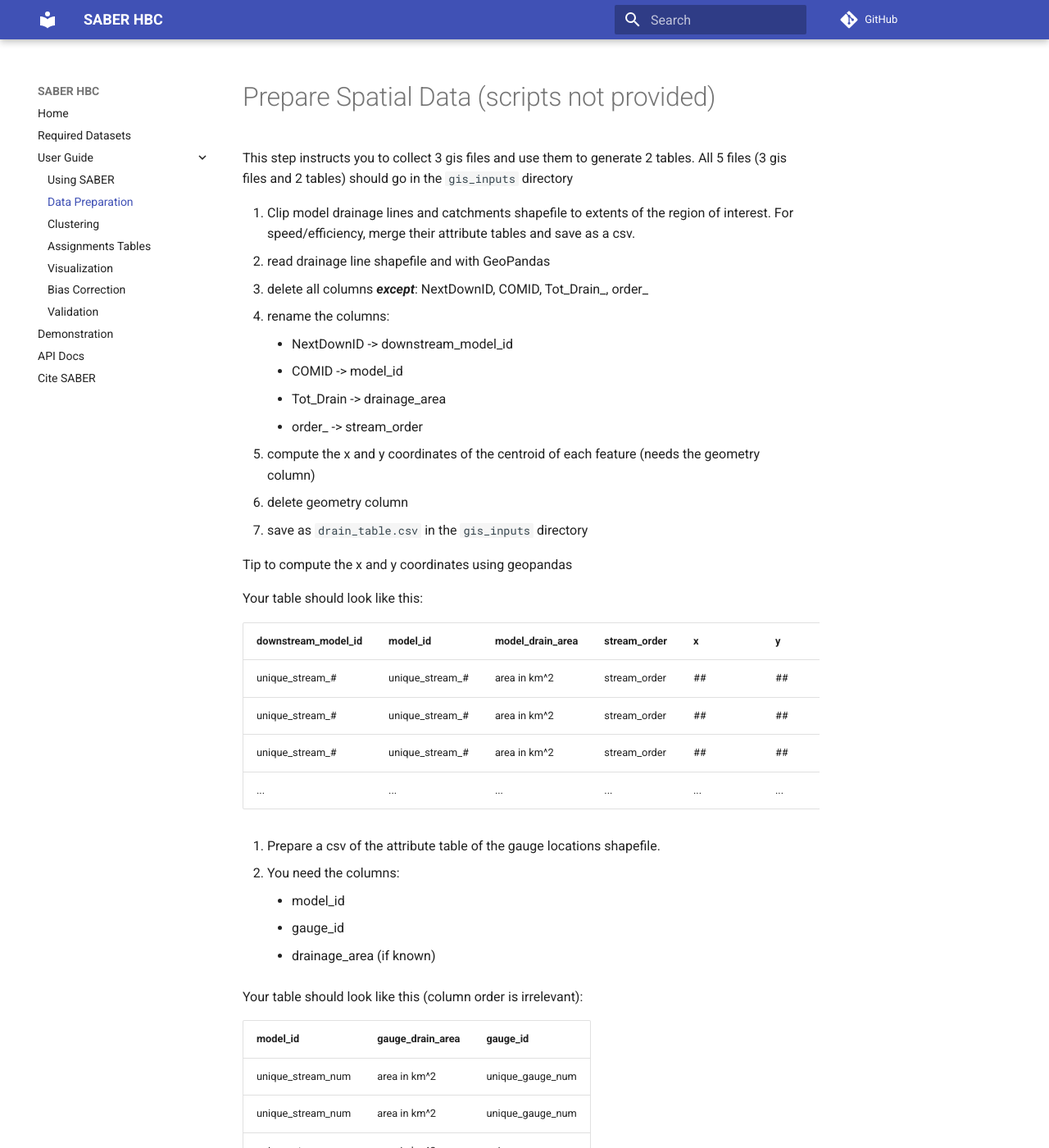
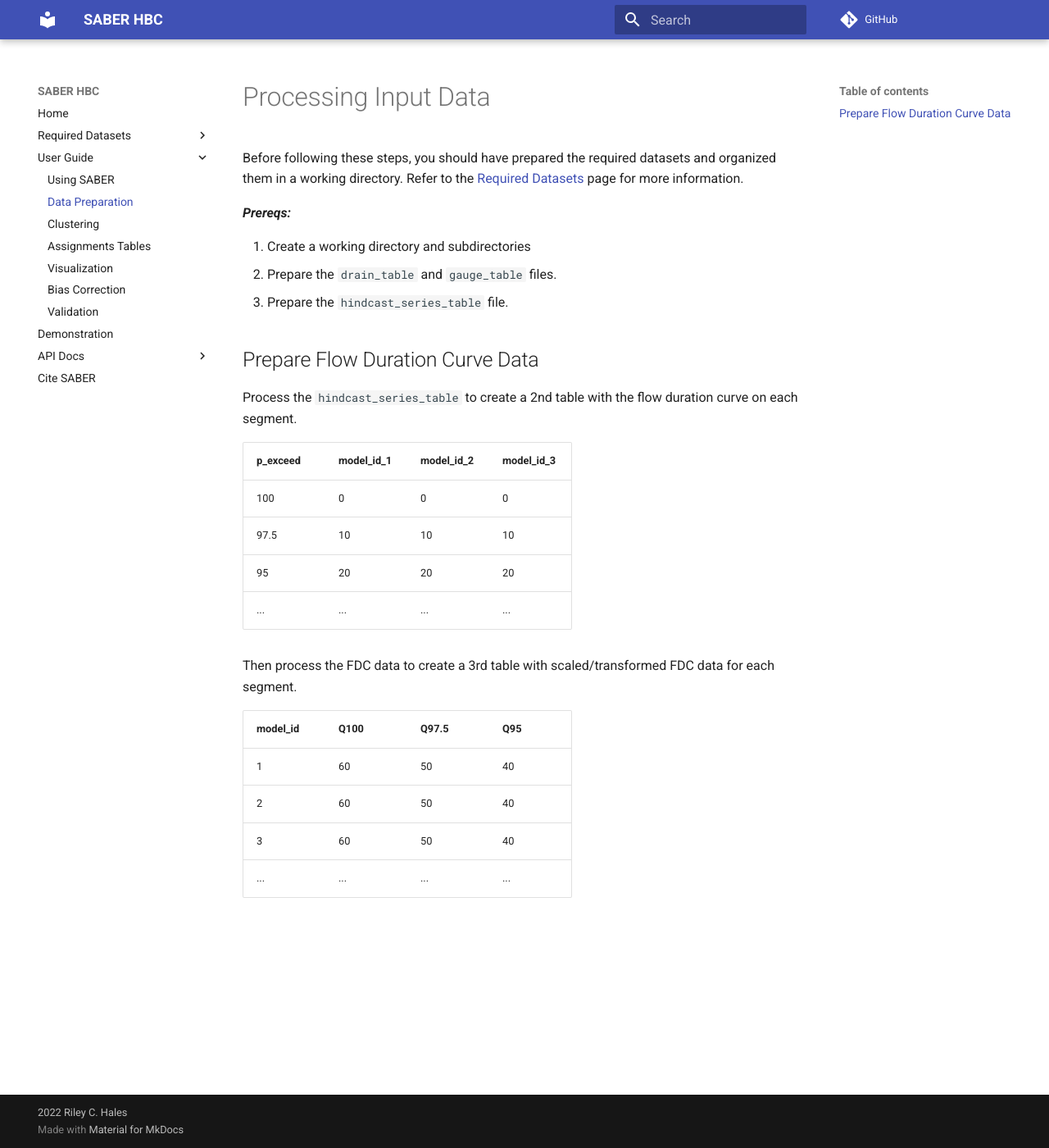
Before and after one commit to rileyhales/saber-hbc, an MkDocs documentation site: the page built from docs/user-guide/data_preparation.md, in a window 1280 px wide and 1400 px high. Shown: the whole window at 82% size. Built offline with MkDocs 1.6.1 and Material for MkDocs 9.7.7, drawn with Linux system fonts in a browser that asks for light colours; comment, search, counter and statistics services are not loaded; some of the changed text lies outside the part shown.

Commit message:
autodoc, revise old docs, update prep hindcast function

```diff
--- a/docs/requirements.txt
+++ b/docs/requirements.txt
@@ -1,2 +1,3 @@
 mkdocs==1.3
 mkdocs-material==8.4
+mkdocstrings-python==0.7.1
--- a/docs/user-guide/data_preparation.md
+++ b/docs/user-guide/data_preparation.md
@@ -1,80 +1,30 @@
-# Prepare Spatial Data (scripts not provided)
-This step instructs you to collect 3 gis files and use them to generate 2 tables. All 5 files (3 gis files and 2
-tables) should go in the `gis_inputs` directory
+# Processing Input Data
 
-1. Clip model drainage lines and catchments shapefile to extents of the region of interest.
-   For speed/efficiency, merge their attribute tables and save as a csv.
-   - read drainage line shapefile and with GeoPandas
-   - delete all columns ***except***: NextDownID, COMID, Tot_Drain_, order_
-   - rename the columns:
-      - NextDownID -> downstream_model_id
-      - COMID -> model_id
-      - Tot_Drain -> drainage_area
-      - order_ -> stream_order
-   - compute the x and y coordinates of the centroid of each feature (needs the geometry column)
-   - delete geometry column
-   - save as `drain_table.csv` in the `gis_inputs` directory
+Before following these steps, you should have prepared the required datasets and organized them in a working directory.
+Refer to the [Required Datasets](../data/index.md) page for more information.
 
-Tip to compute the x and y coordinates using geopandas
+***Prereqs:***
 
+1. Create a working directory and subdirectories
+2. Prepare the `drain_table` and `gauge_table` files.
+3. Prepare the `hindcast_series_table` file.
 
-Your table should look like this:
+## Prepare Flow Duration Curve Data
 
-| downstream_model_id | model_id        | model_drain_area | stream_order | x   | y   |
-|---------------------|-----------------|------------------|--------------|-----|-----|
-| unique_stream_#     | unique_stream_# | area in km^2     | stream_order | ##  | ##  |
-| unique_stream_#     | unique_stream_# | area in km^2     | stream_order | ##  | ##  |
-| unique_stream_#     | unique_stream_# | area in km^2     | stream_order | ##  | ##  |
-| ...                 | ...             | ...              | ...          | ... | ... |
-
-1. Prepare a csv of the attribute table of the gauge locations shapefile.
-   - You need the columns:
-     - model_id
-     - gauge_id
-     - drainage_area (if known)
-
-Your table should look like this (column order is irrelevant):
-
-| model_id          | gauge_drain_area | gauge_id         |
-|-------------------|------------------|------------------|
-| unique_stream_num | area in km^2     | unique_gauge_num |
-| unique_stream_num | area in km^2     | unique_gauge_num |
-| unique_stream_num | area in km^2     | unique_gauge_num |
-| ...               | ...              | ...              |
-
-# Prepare Discharge Data
-
-This step instructs you to gather simulated data and observed data. The raw simulated data (netCDF) and raw observed
-data (csvs) should be included in the `data_inputs` folder. You may keep them in another location and provide the path
-as an argument in the functions that need it. These datasets are used to generate several additional csv files which
-are stored in the `data_processed` directory and are used in later steps. The netCDF file may have any name and the
-directory of observed data csvs should be called `obs_csvs`.
-
-Use the dat
-
-1. Create a single large csv of the historical simulation data with a datetime column and 1 column per stream segment labeled by the stream's ID number.
-
-| datetime   | model_id_1 | model_id_2 | model_id_3 |
-|------------|------------|------------|------------|
-| 1979-01-01 | 50         | 50         | 50         |
-| 1979-01-02 | 60         | 60         | 60         |
-| 1979-01-03 | 70         | 70         | 70         |
-| ...        | ...        | ...        | ...        |
-
-2. Process the large simulated discharge csv to create a 2nd csv with the flow duration curve on each segment (script provided).
+Process the `hindcast_series_table` to create a 2nd table with the flow duration curve on each segment.
 
 | p_exceed | model_id_1 | model_id_2 | model_id_3 |
 |----------|------------|------------|------------|
 | 100      | 0          | 0          | 0          |
-| 99       | 10         | 10         | 10         |
-| 98       | 20         | 20         | 20         |
+| 97.5     | 10         | 10         | 10         |
+| 95       | 20         | 20         | 20         |
 | ...      | ...        | ...        | ...        |
 
-3. Process the large historical discharge csv to create a 3rd csv with the monthly averages on each segment (script provided).
+Then process the FDC data to create a 3rd table with scaled/transformed FDC data for each segment.
 
-| month | model_id_1 | model_id_2 | model_id_3 |
-|-------|------------|------------|------------|
-| 1     | 60         | 60         | 60         |
-| 2     | 30         | 30         | 30         |
-| 3     | 70         | 70         | 70         |
-| ...   | ...        | ...        | ...        |
+| model_id | Q100 | Q97.5 | Q95 |
+|----------|------|-------|-----|
+| 1        | 60   | 50    | 40  |
+| 2        | 60   | 50    | 40  |
+| 3        | 60   | 50    | 40  |
+| ...      | ...  | ...   | ... |
--- a/mkdocs.yml
+++ b/mkdocs.yml
@@ -7,7 +7,10 @@ repo_url: https://github.com/rileyhales/saber-hbc/
 theme: material
 nav:
   - Home: index.md
-  - Required Datasets: data/index.md
+  - Required Datasets:
+      - Summary: data/index.md
+      - GIS Datasets: data/gis-data.md
+      - Discharge Datasets: data/discharge-data.md
   - User Guide:
       - Using SABER: user-guide/index.md
       - Data Preparation: user-guide/data_preparation.md
@@ -17,5 +20,15 @@ nav:
       - Bias Correction: user-guide/bias_correction.md
       - Validation: user-guide/validation.md
   - Demonstration: demo/index.md
-  - API Docs: api/index.md
+  - API Docs:
+      - API Reference: api/index.md
+      - saber.prep: api/prep.md
+      - saber.cluster: api/cluster.md
+      - saber.assign: api/assign.md
+      - saber.gis: api/gis.md
+      - saber.validate: api/validate.md
   - Cite SABER: cite/index.md
+
+plugins:
+  - search
+  - mkdocstrings
```
Also changed, not shown: docs/api/assign.md (added, +3 -0 lines), docs/api/cluster.md (added, +3 -0 lines), docs/api/gis.md (added, +3 -0 lines), docs/api/index.md (+7 -1 lines), docs/api/prep.md (added, +3 -0 lines), docs/api/validate.md (added, +3 -0 lines), docs/data/discharge-data.md (added, +41 -0 lines), docs/data/gis-data.md (added, +46 -0 lines), docs/data/index.md (+5 -53 lines), docs/user-guide/index.md (+5 -1 lines), setup.py (+15 -11 lines), docs/user-guide/validation.md (line endings or trailing spaces), 2 other files.
